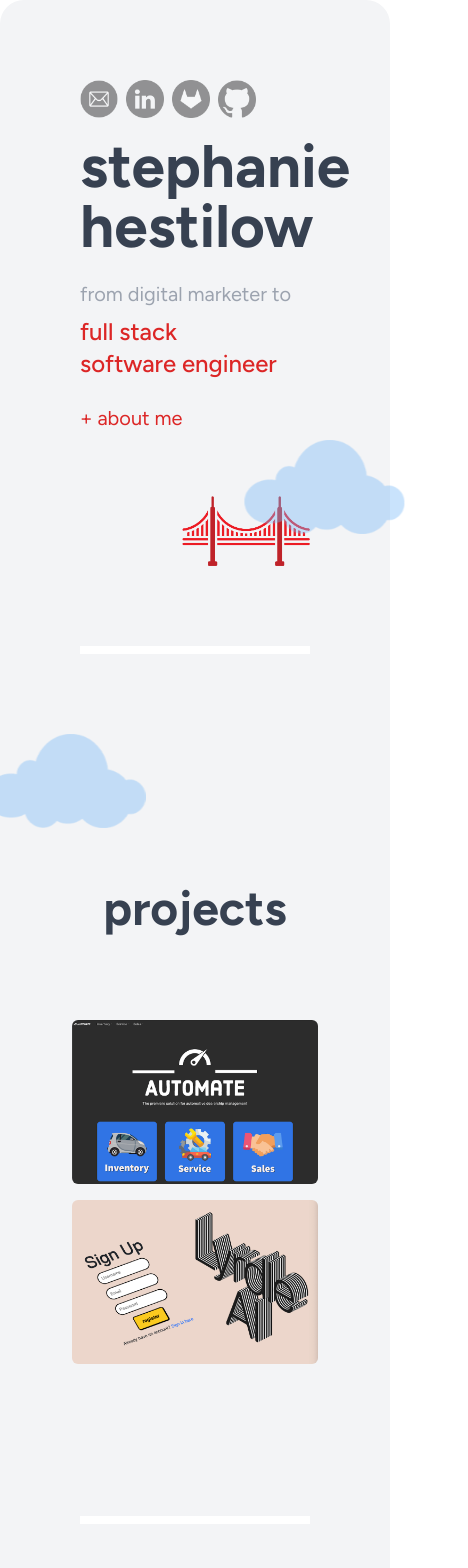
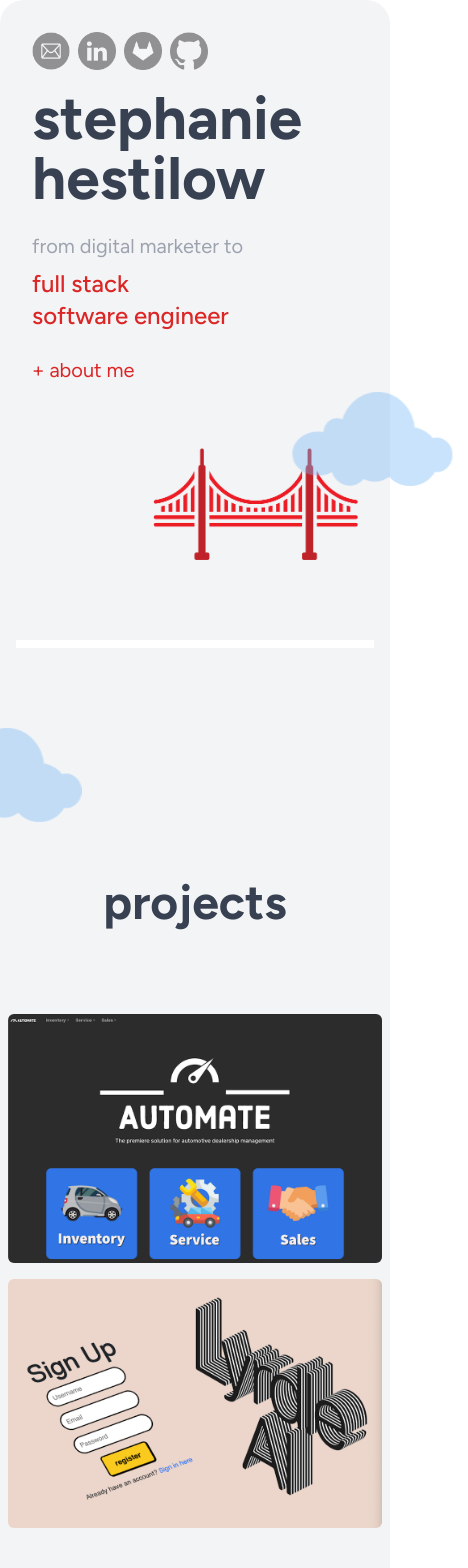
Before and after one commit to stephhest/hestilow-portfolio, a React (Create React App) app: page / in a window 390 px wide. Shown: the top 1568 px of the page, 468 px wide, since content can reach past the window. Built offline with nearby package versions, Linux system fonts and the light colour scheme.

Commit message:
padding adjustments for small screens

```diff
--- a/src/components/About.js
+++ b/src/components/About.js
@@ -10,7 +10,7 @@ export default function About() {
 
   return (
     <section id="about">
-      <div className="container px-20 py-20 mx-auto bg-gray-100 rounded-t-3xl">
+      <div className="container md:px-20 md:py-20 px-8 py-8 mx-auto bg-gray-100 rounded-t-3xl">
         <div
           data-aos="fade-in"
           data-aos-offset={offset}
--- a/src/components/Contact.js
+++ b/src/components/Contact.js
@@ -52,7 +52,7 @@ export default function Contact() {
 
   return (
     <section id="contact" className="relative">
-      <div className="container px-20 py-20 mx-auto bg-gray-100 rounded-b-3xl">
+      <div className="container md:px-20 md:py-20 px-8 py-8 mx-auto bg-gray-100 rounded-b-3xl">
         <div className="flex-grow border-solid border-4 border-white md:mt-28 md:mb-24 my-20">
         </div>
           <img
--- a/src/components/Experience.js
+++ b/src/components/Experience.js
@@ -5,7 +5,7 @@ import { roles, programs, offset } from "../data";
 export default function Experience() {
   return (
     <section id="experience">
-      <div className="container px-20 py-2 mx-auto bg-gray-100 relative">
+      <div className="container md:px-20 px-4 py-2 mx-auto bg-gray-100 relative">
         <div className="flex-grow border-solid border-4 border-white md:mt-28 md:mb-24 my-20">
         </div>
           <img
--- a/src/components/Projects.js
+++ b/src/components/Projects.js
@@ -4,7 +4,7 @@ import { projects, offset } from "../data";
 export default function Projects() {
   return (
     <section id="projects">
-      <div className="container px-20 mx-auto bg-gray-100">
+      <div className="container md:px-20 px-4 mx-auto bg-gray-100">
         <div className="flex flex-col w-full mb-20">
         <div className="flex-grow border-solid border-4 border-white md:mt-28 md:mb-24 my-20">
         </div>
--- a/src/components/Skills.js
+++ b/src/components/Skills.js
@@ -5,7 +5,7 @@ import { skills, offset } from "../data";
 export default function Skills() {
   return (
     <section id="skills">
-      <div className="container px-20 py-20 mx-auto bg-gray-100">
+      <div className="container md:px-20 md:py-20 px-4 py-8 mx-auto bg-gray-100">
         <div className="flex-grow border-solid border-4 border-white md:mt-28 md:mb-24 my-20">
         </div>
           <img
```
